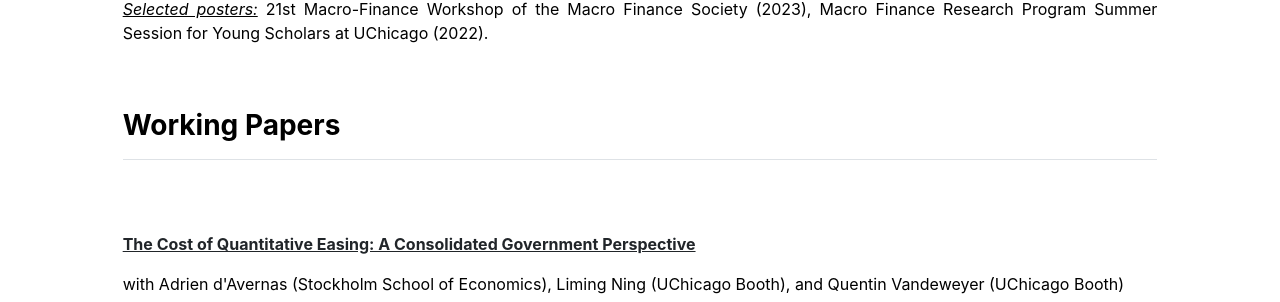
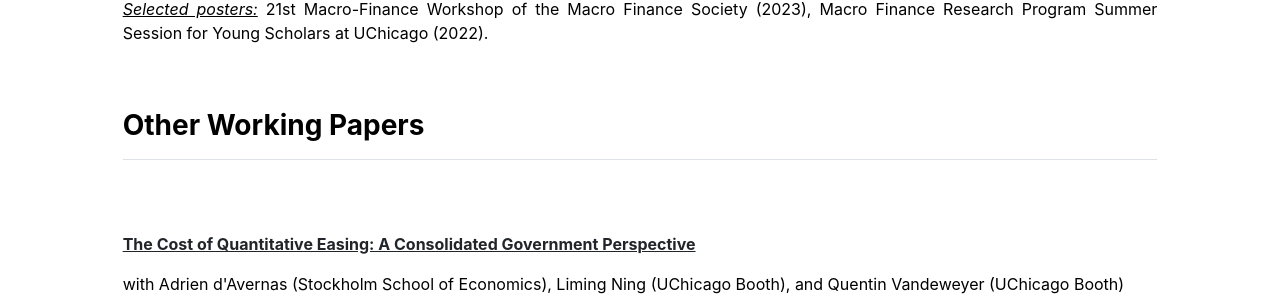
Before and after one commit to antoinehubertdefraisse/antoinehubertdefraisse.github.io, a Jekyll site: the page built from index.md, in a window 1280 px wide. Shown: the part 1217-1519 px from the top of the page. Built offline with Jekyll 4.4.1, drawn with Linux system fonts in a browser that asks for light colours.

Commit message:
Update home.html

```diff
--- a/_layouts/home.html
+++ b/_layouts/home.html
@@ -44,7 +44,7 @@ Banque de France (scheduled), INSEAD/Collège de France (scheduled), EFA Doctora
 </div>
 
   <div>
-    <h3 class="fw-bold border-bottom pb-3 mb-5">Working Papers</h3>
+    <h3 class="fw-bold border-bottom pb-3 mb-5">Other Working Papers</h3>
       <br>
     <p><a href="transmission.pdf" target="_blank"><b>The Cost of Quantitative Easing: A Consolidated Government Perspective  </b>
       </a></p>
```
